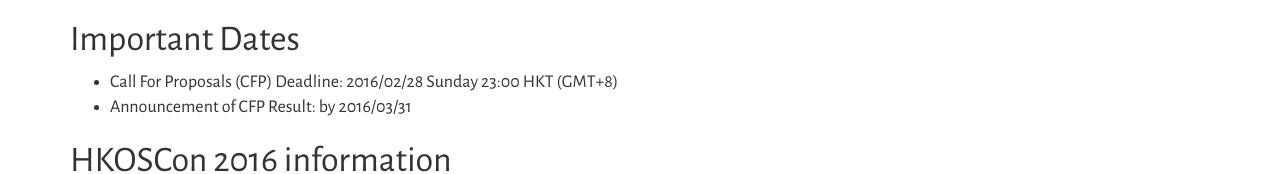
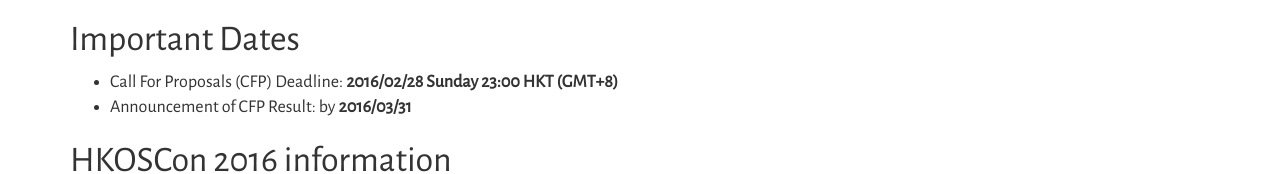
Before and after one commit to opensourcehk/2016.opensource.hk, a plain HTML site: page cfp/index.html in a window 1280 px wide. Shown: the part 713-887 px from the top of the page. Drawn offline with nearby package versions, Linux system fonts and the light colour scheme.

Commit message:
update cfp

```diff
--- a/cfp/index.html
+++ b/cfp/index.html
@@ -12,7 +12,7 @@
     <meta property="og:type" content="article" />
     <meta property="og:description" content="Hong Kong Open Source Conference 2016 HKOSCon (2016.06.24-25) is a annual international open source conference in Hong Kong. It is aimed to demonstrate the use of open source software technology, open hardware technology and latest development in the world." />
 
-    <title>Agenda | Hong Kong Open Source Conference 2016</title>
+    <title>Call for proposal | Hong Kong Open Source Conference 2016</title>
     <link href='http://fonts.googleapis.com/css?family=Alegreya+Sans:400,300|Oswald:700' rel='stylesheet' type='text/css'>
     <link rel="stylesheet" href="/css/bootstrap.min.css">
     <link rel="stylesheet" href="/style.css">
@@ -81,8 +81,8 @@
 
     <h1>Important Dates</h1>
     <ul>
-        <li>Call For Proposals (CFP) Deadline: 2016/02/28 Sunday 23:00 HKT (GMT+8)</li>
-        <li>Announcement of CFP Result: by 2016/03/31</li>
+        <li>Call For Proposals (CFP) Deadline: <b>2016/02/28 Sunday 23:00 HKT (GMT+8)</b></li>
+        <li>Announcement of CFP Result: by <b>2016/03/31</b></li>
     </ul>
 
     <h1>HKOSCon 2016 information</h1>
```
